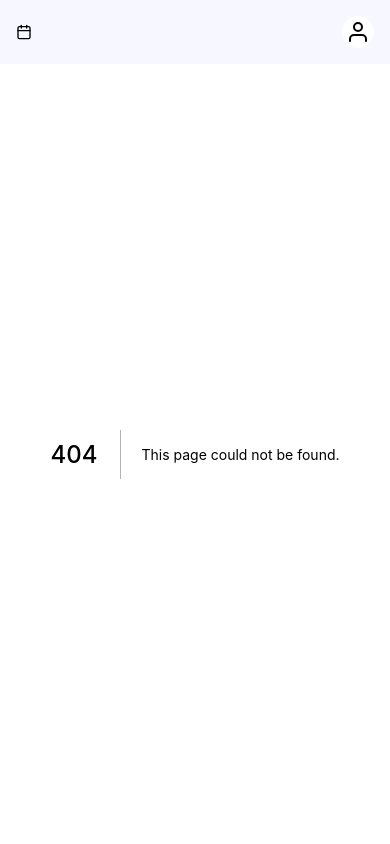
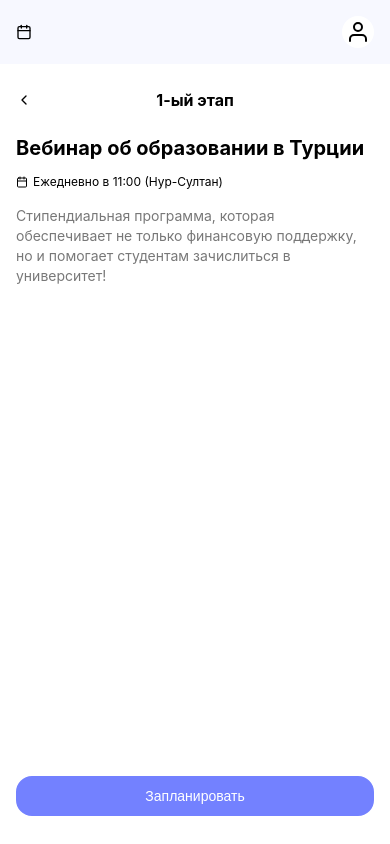
Before and after one commit to liuther9/grantly, a Next.js app: page /trackerpage in a window 390 px wide. Before the commit this address had no page. Built offline with nearby package versions, Linux system fonts and the light colour scheme.

Commit message:
mobile main page

```diff
--- a/pages/index.tsx
+++ b/pages/index.tsx
@@ -15,12 +15,12 @@ const Wrapper = styled.section`
   width: 100%;
 `
 
-const Home: NextPage = () => {
+const Main: NextPage = () => {
   const { width, height } = useWindowSize()
   return (
     <Wrapper>
       <Greetings />
-      {(width < 960) &&
+      {(width < 11960) &&
         <Fragment>
           <MobileTrackers />
           <MobileOtherTrackers />
@@ -32,4 +32,4 @@ const Home: NextPage = () => {
   )
 }
 
-export default Home
+export default Main
--- a/pages/tracker.tsx
+++ b/pages/trackerpage.tsx
@@ -1,12 +1,13 @@
 import type { NextPage } from 'next'
 import { useRouter } from 'next/router'
+import Tracker from 'pagecomponents/Tracker'
 import WelcomePage from 'src/pagecomponents/Welcome'
 
-const Welcome: NextPage = () => {
+const TrackerPage: NextPage = () => {
 	const router = useRouter()
   return (
-    <WelcomePage />
+    <Tracker />
 	)
 }
 
-export default Welcome
+export default TrackerPage
--- /dev/null
+++ b/src/pageComponents/Tracker/index.tsx
@@ -0,0 +1,122 @@
+import Button from 'components/Button'
+import { Fragment, useState } from 'react'
+import { FiCalendar, FiChevronLeft } from 'react-icons/fi'
+import styled from 'styled-components'
+import { _DARK_GRAY, _PURPLE, _RED_1 } from 'styles/variables'
+
+type Props = {}
+const TopContainer = styled.div`
+	width: 100%;
+	display: flex;
+	align-items: center;
+	justify-content: center;
+	position: relative;
+	padding: 24px 16px;
+	svg {
+		position: absolute;
+		top: 50%;
+		transform: translateY(-50%);
+		left: 16px;
+	}
+`
+const Step = styled.span`
+	font-weight: 700;
+	font-size: 16px;
+	line-height: 24px;
+`
+const H1 = styled.h1`
+	font-weight: 700;
+	font-size: 20px;
+	line-height: 24px;
+	width: 100%;
+	padding: 0 16px 14px;
+`
+const WebinarTime = styled.div`
+	width: 100%;
+	padding: 0 16px 16px;
+	display: flex;
+	align-items: center;
+	font-size: 12px;
+	line-height: 16px;
+	svg {
+		margin-right: 5px;
+	}
+`
+const LiveIcon = styled.div`
+	width: 12px;
+	height: 12px;
+	border: 1px solid ${_RED_1};
+	background: transparent;
+	position: relative;
+	border-radius: 12px;
+	&::before {
+		position: absolute;
+		content: '';
+		width: 7.64px;
+		height: 7.64px;
+		top: 50%;
+		left: 50%;
+		background: ${_RED_1};
+		border-radius: 12px;
+		transform: translate(-50%, -50%);
+	}
+	& + span {
+		font-weight: 700;
+		margin-left: 5px;
+	}
+`
+const Content = styled.p`
+	font-size: 14px;
+	line-height: 20px;
+	padding: 0 16px;
+	color: ${_DARK_GRAY};
+	margin-bottom: auto;
+`
+const BtnContainer = styled.div`
+	width: 100%;
+	padding: 8px 16px;
+	margin-bottom: 20px;
+	display: flex;
+	align-items: center;
+	justify-content: center;
+`
+const Tracker = (props: Props) => {
+	const [live, setLive] = useState(true)
+	return (
+		<Fragment>
+			<TopContainer>
+				<FiChevronLeft />
+				<Step>{'1'}-ый этап</Step>
+			</TopContainer>
+			<H1>{'Вебинар об образовании в Турции'}</H1>
+			<WebinarTime>
+				{live && (
+					<Fragment>
+						<FiCalendar /> {'Ежедневно в 11:00 (Нур-Султан)'}
+					</Fragment>
+				)}
+				{!live && (
+					<Fragment>
+						<LiveIcon /> <span>LIVE</span>{' '}
+					</Fragment>
+				)}
+			</WebinarTime>
+			<Content>
+				{
+					'Стипендиальная программа, которая обеспечивает не только финансовую поддержку, но и помогает студентам зачислиться в университет! '
+				}
+			</Content>
+			<BtnContainer>
+				<Button
+					styles={{
+						color: _PURPLE,
+					}}
+				>
+					{'Запланировать'}
+				</Button>
+			</BtnContainer>
+		</Fragment>
+	)
+}
+
+export default Tracker
--- a/styles/variables.ts
+++ b/styles/variables.ts
@@ -8,6 +8,7 @@ const _DARK_GRAY = '#787878'
 const _DARK_GRAY_1 = '#454545'
 const _DARK_GRAY_2 = '#5A5A5A'
 const _RED = '#FF7373'
+const _RED_1 = '#FF7373'
 const _LIGHT_GREEN = '#2BD75B'
 const _ORANGE = '#FF3939'
 const _BLACK = '#2D2D2D'
@@ -36,4 +37,5 @@ export {
 	_DARK_GRAY_1,
 	_DARK_GRAY_2,
 	_YELLOW,
+	_RED_1,
 }
```
Also changed, not shown: src/pageComponents/Main/MobileRanking/index.tsx (+13 -16 lines).
